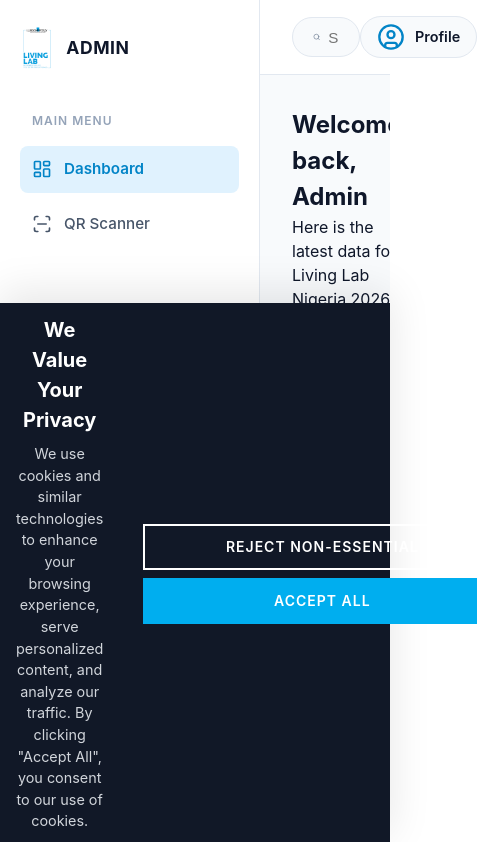
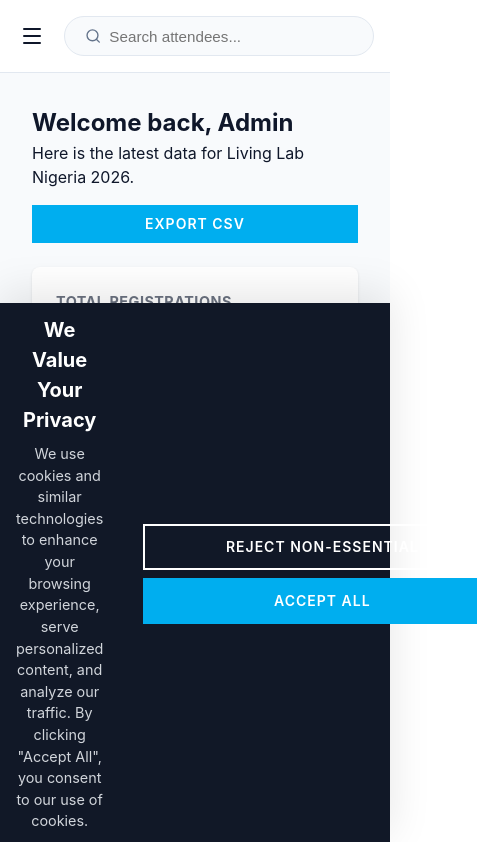
Before and after one commit to Dakolo14/livinglab, a React (Vite) app: page /admin/dashboard in a window 390 px wide. Shown: the top 842 px of the page, 477 px wide, since content can reach past the window. Built offline with nearby package versions, Linux system fonts and the light colour scheme; a web font is replaced by a local one.

Commit message:
style: Remove profile from topbar and implement mobile responsiveness for Admin UI

```diff
--- a/src/components/layout/AdminLayout.tsx
+++ b/src/components/layout/AdminLayout.tsx
@@ -1,6 +1,6 @@
-import React from 'react';
+import React, { useState } from 'react';
 import { Link, useLocation, useNavigate } from 'react-router-dom';
-import { LayoutDashboard, ScanLine, Globe, LogOut, Search, UserCircle } from 'lucide-react';
+import { LayoutDashboard, ScanLine, Globe, LogOut, Search, Menu, X } from 'lucide-react';
 import SEO from './SEO';
 import '../../pages/admin/Admin.css';
 
@@ -13,20 +13,31 @@ interface AdminLayoutProps {
 const AdminLayout: React.FC<AdminLayoutProps> = ({ children, searchTerm, setSearchTerm }) => {
   const location = useLocation();
   const navigate = useNavigate();
+  const [isMobileMenuOpen, setIsMobileMenuOpen] = useState(false);
 
   const handleLogout = () => {
     navigate('/admin');
   };
 
+  const closeMobileMenu = () => setIsMobileMenuOpen(false);
+
   return (
     <div className="admin-layout-wrapper">
       <SEO title="Admin Portal" description="LRP Living Lab Admin" />
 
+      {/* Mobile Overlay */}
+      {isMobileMenuOpen && (
+        <div className="admin-mobile-overlay" onClick={closeMobileMenu}></div>
+      )}
+
       {/* Sidebar */}
-      <aside className="admin-sidebar">
+      <aside className={`admin-sidebar ${isMobileMenuOpen ? 'mobile-open' : ''}`}>
         <div className="admin-brand">
           <img src="/BLUE LOGO.png" alt="LRP Logo" className="admin-sidebar-logo" />
           <span className="admin-sidebar-title">ADMIN</span>
+          <button className="admin-mobile-close" onClick={closeMobileMenu}>
+            <X size={24} />
+          </button>
         </div>
 
         <div className="admin-menu-section">
@@ -35,12 +46,14 @@ const AdminLayout: React.FC<AdminLayoutProps> = ({ children, searchTerm, setSear
             <Link
               to="/admin/dashboard"
               className={`admin-nav-item ${location.pathname === '/admin/dashboard' ? 'active' : ''}`}
+              onClick={closeMobileMenu}
             >
               <LayoutDashboard className="nav-icon" size={20} /> Dashboard
             </Link>
             <Link
               to="/admin/scanner"
               className={`admin-nav-item ${location.pathname === '/admin/scanner' ? 'active' : ''}`}
+              onClick={closeMobileMenu}
             >
               <ScanLine className="nav-icon" size={20} /> QR Scanner
             </Link>
@@ -50,7 +63,7 @@ const AdminLayout: React.FC<AdminLayoutProps> = ({ children, searchTerm, setSear
         <div className="admin-menu-section" style={{ marginTop: 'auto' }}>
           <p className="admin-menu-label">OTHER</p>
           <nav className="admin-nav-menu">
-            <a href="/" target="_blank" className="admin-nav-item">
+            <a href="/" target="_blank" className="admin-nav-item" onClick={closeMobileMenu}>
               <Globe className="nav-icon" size={20} /> View Live Site
             </a>
             <button onClick={handleLogout} className="admin-nav-item logout-btn">
@@ -63,6 +76,9 @@ const AdminLayout: React.FC<AdminLayoutProps> = ({ children, searchTerm, setSear
       {/* Main Content Area */}
       <main className="admin-main-content">
         <header className="admin-topbar">
+          <button className="admin-mobile-toggle" onClick={() => setIsMobileMenuOpen(true)}>
+            <Menu size={24} color="#0F172A" />
+          </button>
           <div className="admin-search-mock">
             <Search className="search-icon" size={18} />
             <input
@@ -72,10 +88,6 @@ const AdminLayout: React.FC<AdminLayoutProps> = ({ children, searchTerm, setSear
               onChange={(e) => setSearchTerm && setSearchTerm(e.target.value)}
               disabled={setSearchTerm === undefined}
             />
-          </div>
-          <div className="admin-profile">
-            <UserCircle size={28} className="admin-avatar-icon" />
-            <span className="admin-name">Profile</span>
           </div>
         </header>
 
--- a/src/pages/admin/Admin.css
+++ b/src/pages/admin/Admin.css
@@ -136,25 +136,96 @@
   color: #0F172A;
 }
 
-.admin-profile {
-  display: flex;
-  align-items: center;
-  gap: 10px;
-  padding: 6px 16px;
-  background: #F8FAFC;
-  border: 1px solid #E2E8F0;
-  border-radius: 9999px;
+.admin-mobile-toggle {
+  display: none;
+  background: transparent;
+  border: none;
   cursor: pointer;
+  padding: 4px;
 }
 
-.admin-avatar-icon {
-  color: #0284C7;
+.admin-mobile-close {
+  display: none;
+  background: transparent;
+  border: none;
+  cursor: pointer;
+  color: #0F172A;
+  margin-left: auto;
 }
 
-.admin-name {
-  font-weight: 600;
-  font-size: 0.9rem;
-  color: #0F172A;
+.admin-mobile-overlay {
+  display: none;
+  position: fixed;
+  inset: 0;
+  background-color: rgba(15, 23, 42, 0.4);
+  z-index: 40;
+  backdrop-filter: blur(2px);
+}
+
+/* Responsive Overrides */
+@media (max-width: 900px) {
+  .admin-layout-wrapper {
+    flex-direction: column;
+  }
+
+  .admin-main-content {
+    max-width: 100vw;
+  }
+
+  .admin-topbar {
+    padding: 16px;
+    gap: 16px;
+  }
+
+  .admin-mobile-toggle {
+    display: flex;
+    align-items: center;
+    justify-content: center;
+  }
+
+  .admin-search-mock {
+    width: 100%;
+    flex: 1;
+  }
+
+  .admin-page-container {
+    padding: 16px;
+  }
+
+  /* Sidebar Mobile Slide-in */
+  .admin-sidebar {
+    position: fixed;
+    top: 0;
+    left: -100%;
+    height: 100vh;
+    z-index: 50;
+    transition: left 0.3s ease-in-out;
+    width: 280px;
+    box-shadow: 4px 0 15px rgba(0,0,0,0.1);
+  }
+
+  .admin-sidebar.mobile-open {
+    left: 0;
+  }
+
+  .admin-mobile-close {
+    display: block;
+  }
+
+  .admin-mobile-overlay {
+    display: block;
+  }
+
+  /* Dashboard mobile grid */
+  .admin-header-row {
+    flex-direction: column;
+    align-items: flex-start;
+    gap: 16px;
+  }
+
+  .admin-stats-grid {
+    grid-template-columns: 1fr;
+  }
 }
 
 .admin-page-container {
```
